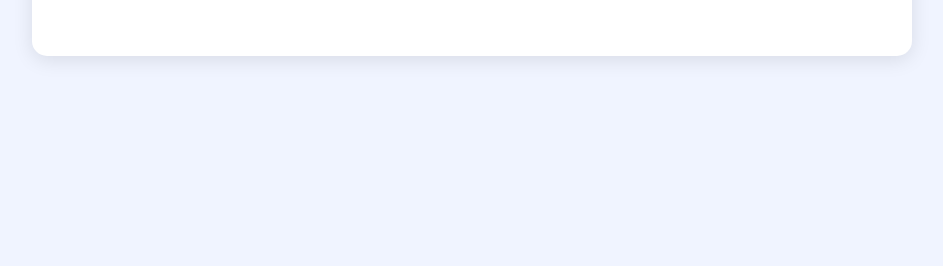
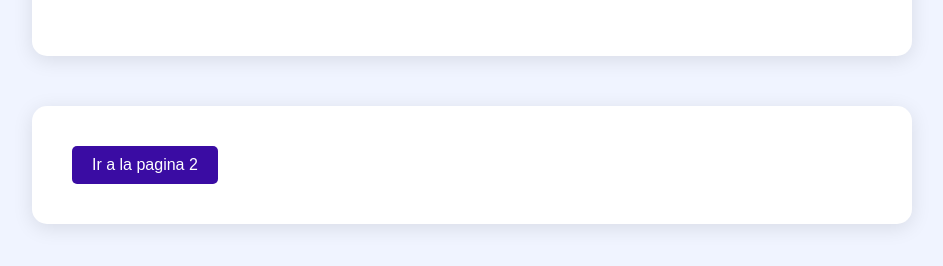
Before and after one commit to oliverlopez17/mi-web, a website: page public/index.html in a window 1280 px wide. Shown: the part 2136-2402 px from the top of the page, without its empty margins (168-1111 px from the left). Before the commit the page ends 2242 px from the top, so only its background shows below. Drawn offline with Linux system fonts and the light colour scheme.

Commit message:
agg una pag y un botton que lleva a esa pag

```diff
--- a/public/estilos.css
+++ b/public/estilos.css
@@ -11,7 +11,7 @@ header {
     color: rgb(141, 140, 144);
     padding: 20px;
     text-align: center;
-    border-radius: 67px;
+    border-radius: 75px;
 }
 
 .contenedor {
@@ -29,6 +29,7 @@ h1 {
     font-size: 2em;
     color: #a29cfb;
     margin-bottom: 20px;
+
 }
 
 p {
@@ -46,3 +47,15 @@ h3{
     text-align: center;
     color:gray;
 }
+.mi-boton {
+    background-color: #3a0ca3;
+    color: white;
+    padding: 10px 20px;
+    border: none;
+    border-radius: 5px;
+    cursor: pointer;
+    font-size: 1em;
+}
+.mi-boton:hover {
+    background-color: #a29cfb;
+}
--- a/public/index.html
+++ b/public/index.html
@@ -74,6 +74,34 @@
 <h3>PAGINA CREADA POR CHERRYS 🍒</h3>
 
 </div>
+<div class="contenedor">
+<a href="/pagina2.html"><button class="mi-boton">Ir a la pagina 2</button></a>
+
+
+
+
+
+
+
+
+
+
+
+
+
+
+
+
+
+
+
+
+
+
+
+
+
+</div>
 </body>
 
 </html>
```
Also changed, not shown: public/pagina2.html (added, +15 -0 lines).
